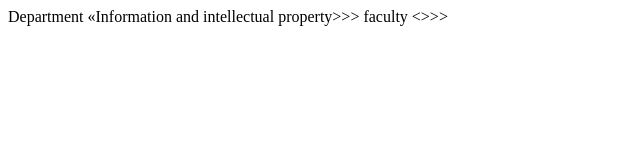
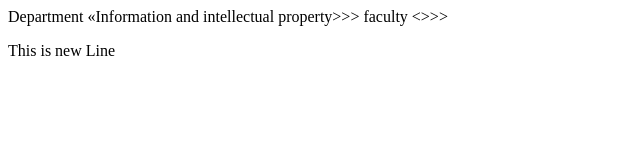
Before and after one commit to TarasiyChuh/lab8, a plain HTML site: page index.html in a window 1280 px wide. Shown: the full height of the page, 0-640 px from the left. Drawn offline with Linux system fonts and the light colour scheme.

Commit message:
Update index.html
this is nes line

```diff
--- a/index.html
+++ b/index.html
@@ -9,5 +9,6 @@
         Department «Information and intellectual property>>>
         faculty <<Computer and information technology» National technical university <<Kharkov polytechnical institute>>>>
     </div>
+    <p>This is new Line</p>
 </body>
 </html>
```
